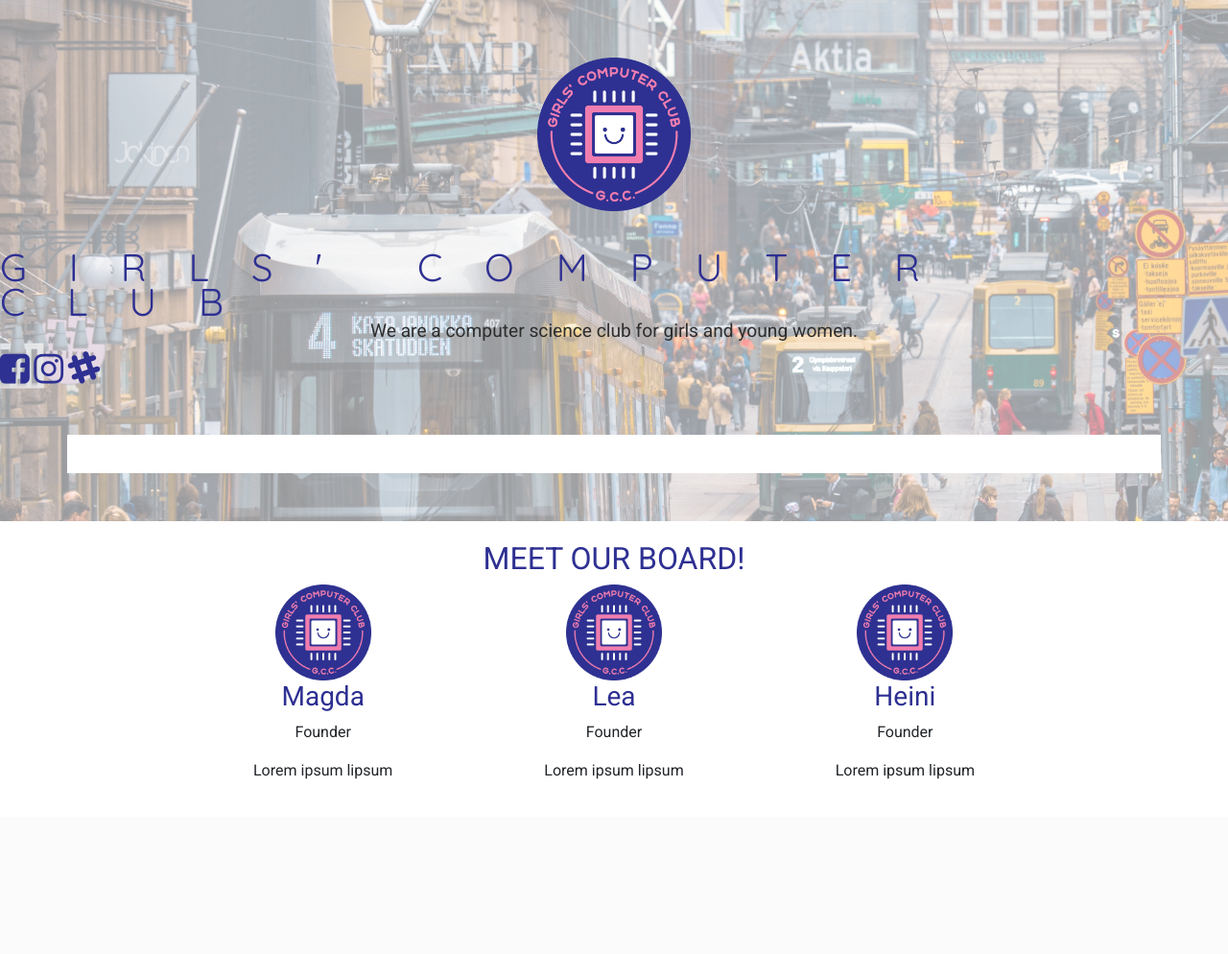
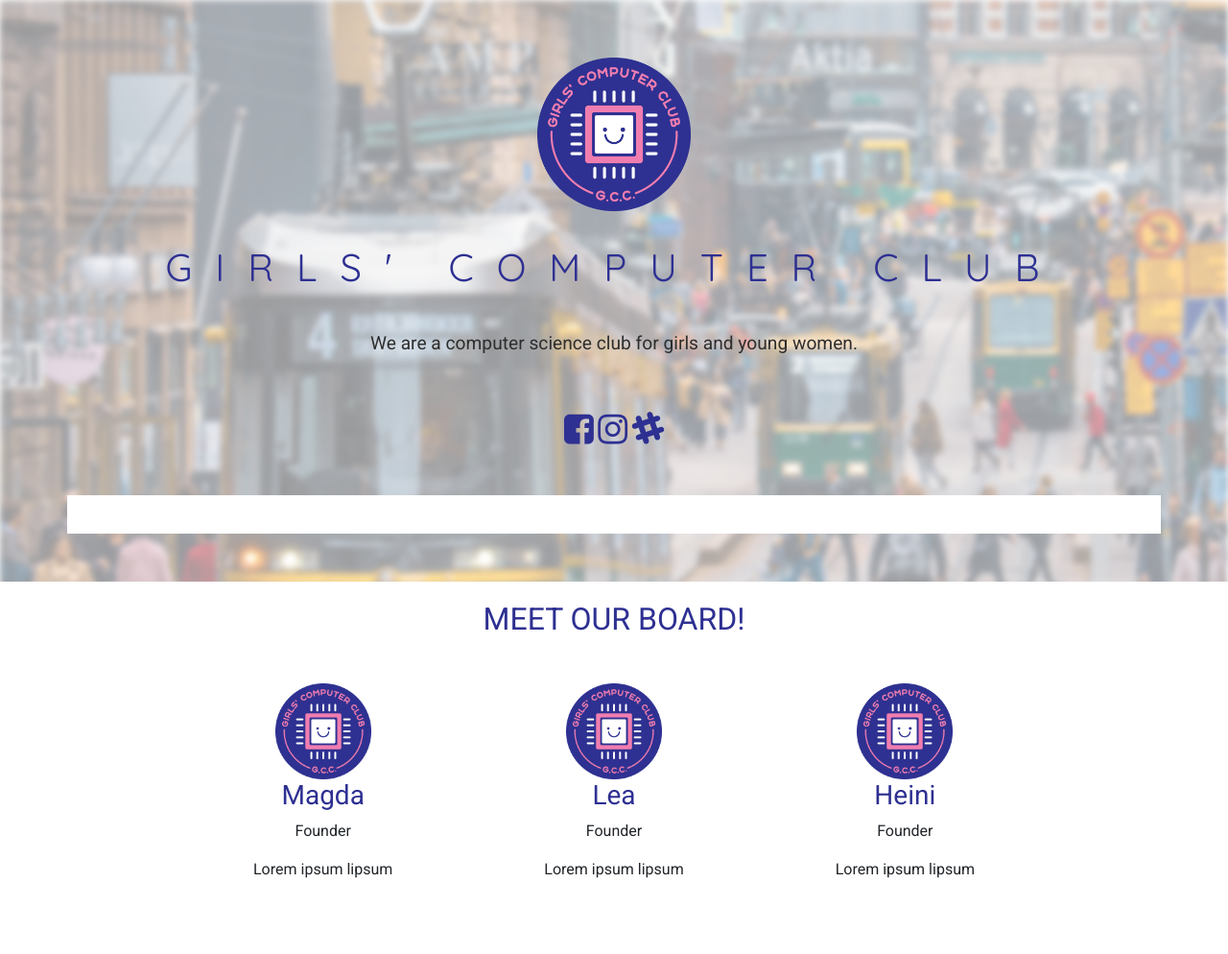
Before and after one commit to magdapoppins/girlscomputerclub, a Django app: page / in a window 1280 px wide. Shown: the whole page at 96% size. Before the commit the page ends 812 px from the top, so only its background shows below. Run offline with Django 3.2, Linux system fonts and the light colour scheme; data that the repository does not hold is empty; some libraries are stand-ins or nearby versions.

Commit message:
Update homepage.css

```diff
--- a/homepage/static/css/homepage.css
+++ b/homepage/static/css/homepage.css
@@ -51,31 +51,32 @@
     top:0;
     left: 0;
     z-index: -1;
+      filter: blur(3px);
+  -webkit-filter: blur(3px);
 }
 
 .banner-text {
     display: flex;
     justify-content: center;
     width: 100%;
-    text-decoration: none;
+    text-decoration: bold;
     font-family: 'Quicksand', sans-serif;
-    letter-spacing: 1.1em;
+    letter-spacing: 0.6em;
     line-height: 0.9em;
 }
 
 .banner-description {
     text-align: center;
-    line-height: 0.5em;
     color: rgb(46, 46, 46);
     font-size: 1.2em;
 }
 
-.banner-socials {
+/*.banner-socials {
     padding: 20px 430px 100px 430px;
     display: flex;
     justify-content: space-between;
     color: #2E3092;
-}
+}*/
 
 /* Content container, postedit and post details */
 
@@ -108,13 +109,28 @@
     background-color: white;
     text-align: center;
 }
-
-.members-container {
-    display: flex;
-    justify-content: space-between;
+.row{
+    text-align: center;
 }
-
-.member-info {
+.col{
     padding: 40px;
     text-align: center;
 }
+.icon-bar {
+  width: 100%;
+  overflow: auto;
+}
+
+.icon-bar a {
+  float: center;
+  width: 20%;
+  text-align: center;
+  padding: 12px 0;
+  transition: all 0.3s ease;
+  font-size: 36px;
+
+}
+
+.active {
+  background-color: #4CAF50;
+}
```
